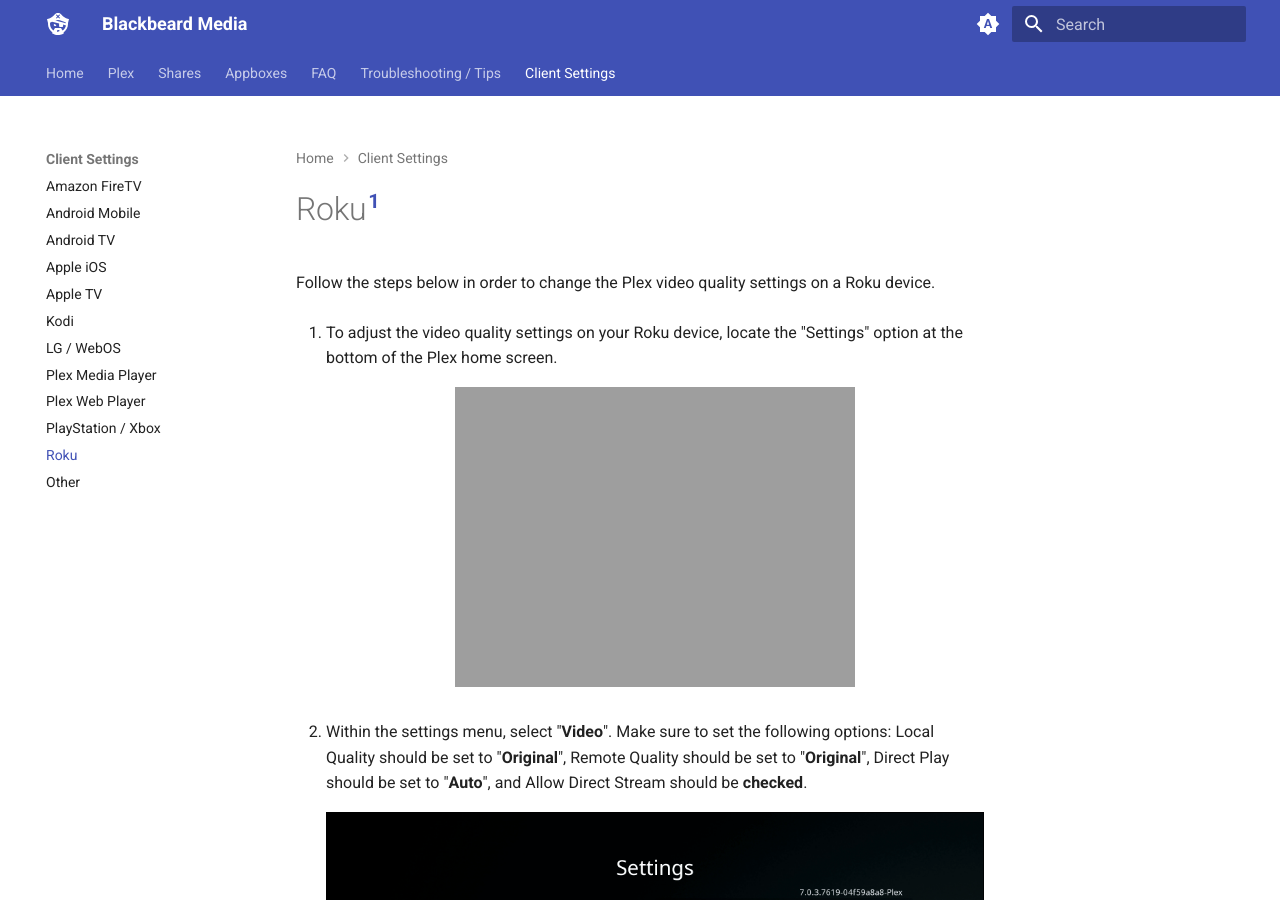
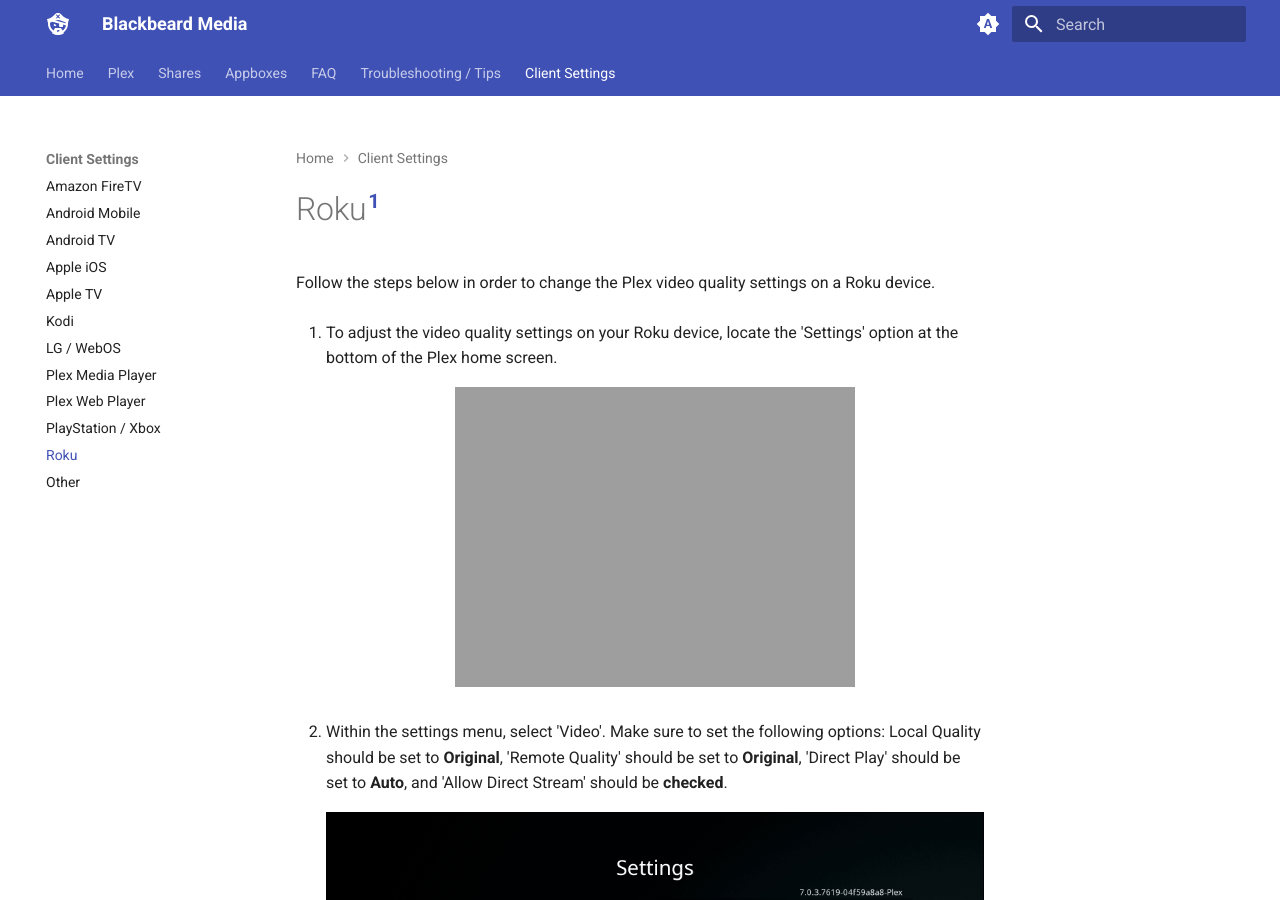
Before and after one commit to neomedia6989/docs-2, an MkDocs documentation site: the page built from docs/clients/roku.md, in a window 1280 px wide and 900 px high. Built offline with MkDocs 1.6.1 and Material for MkDocs 9.7.7, drawn with Linux system fonts in a browser that asks for light colours.

```diff
--- a/docs/clients/roku.md
+++ b/docs/clients/roku.md
@@ -2,14 +2,14 @@
 
 Follow the steps below in order to change the Plex video quality settings on a Roku device.
 
-1. To adjust the video quality settings on your Roku device, locate the "Settings" option at the bottom of the Plex home screen.
+1. To adjust the video quality settings on your Roku device, locate the 'Settings' option at the bottom of the Plex home screen.
 
     <figure markdown>
     ![(../media/clients-roku-1.png "Click on 'Settings'")](https://docs.blackbeard.media/media/clients-roku-1.png)
       <figcaption></figcaption>
     </figure>
 
-2. Within the settings menu, select "**Video**". Make sure to set the following options: Local Quality should be set to "**Original**", Remote Quality should be set to "**Original**", Direct Play should be set to "**Auto**", and Allow Direct Stream should be **checked**.
+2. Within the settings menu, select 'Video'. Make sure to set the following options: Local Quality should be set to **Original**, 'Remote Quality' should be set to **Original**, 'Direct Play' should be set to **Auto**, and 'Allow Direct Stream' should be **checked**.
 
     <figure markdown>
     ![(../media/clients-roku-2.png "Set quality to 'Original' and turn on Direct Play / Stream")](https://docs.blackbeard.media/media/clients-roku-2.png)
```
